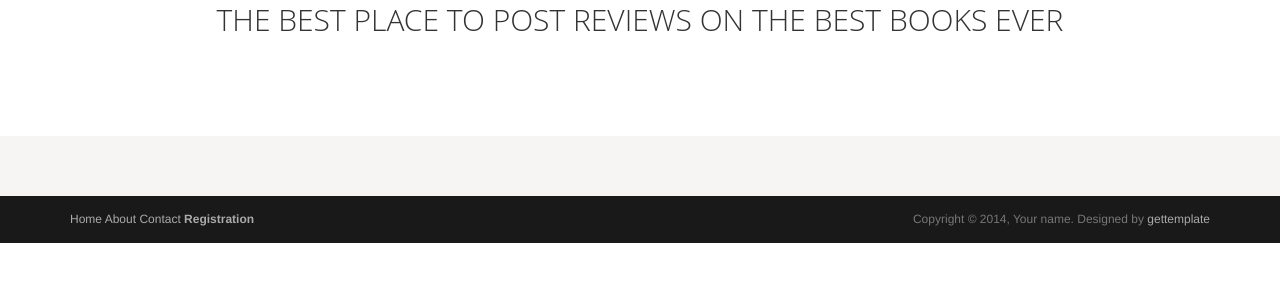
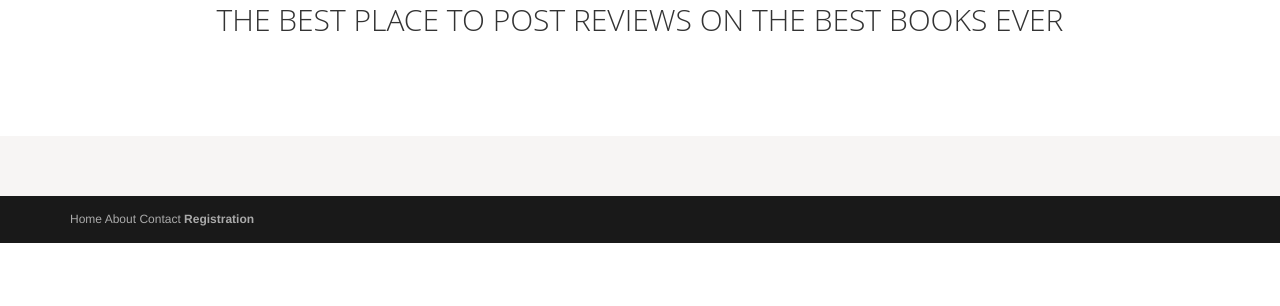
Before and after one commit to Call-X/LITReview, a Django app: page / in a window 1280 px wide. Shown: the part 394-700 px from the top of the page. Run offline with Django 4.2, Linux system fonts and the light colour scheme; some libraries are stand-ins or nearby versions.

Commit message:
FC 09022022

```diff
--- a/core/templates/core/index.html
+++ b/core/templates/core/index.html
@@ -5,15 +5,12 @@
 	<meta charset="utf-8">
 	<meta name="viewport"    content="width=device-width, initial-scale=1.0">
 	<meta name="description" content="">
-	<meta name="author"      content="Sergey Pozhilov (GetTemplate.com)">
-
-	<title>Progressus - Free business bootstrap template by GetTemplate</title>
 
 <!-- 	<link rel="shortcut icon" href="static/css/assets/logo.png"> -->
 
 	<link rel="stylesheet" media="screen" href="static/css/assets/background.jpg">
 	<link rel="stylesheet" href="static/css/bootstrap.min.css">
-	<link rel="stylesheet" href="static/css/font-awesome.min.css">
+
 
 	<!-- Custom styles for our template -->
 	<link rel="stylesheet" href="static/css/bootstrap-theme.css" media="screen" >
@@ -27,11 +24,11 @@
 			<div class="navbar-header">
 				<!-- Button for smallest screens -->
 				<button type="button" class="navbar-toggle" data-toggle="collapse" data-target=".navbar-collapse"><span class="icon-bar"></span> <span class="icon-bar"></span> <span class="icon-bar"></span> </button>
-				<a class="navbar-brand" href="index.html"><img src="static/css/assets/logo.png" alt="Progressus HTML5 template"></a>
+				<a class="navbar-brand" href="index.html"><img src="static/css/assets/logo.png" alt=""></a>
 			</div>
 			<div class="navbar-collapse collapse">
 				<ul class="nav navbar-nav pull-right">
-					<li class="active"><a href="#">HOME</a></li>
+					<li class="active"><a href="">HOME</a></li>
 					<li><a href="Flux.html">FLUX</a></li>
 					<li class="dropdown">
 						<a href="#" class="dropdown-toggle" data-toggle="dropdown">POST <b class="caret"></b></a>
@@ -40,8 +37,8 @@
 							<li class="active"><a href="sidebar-right.html">Right Sidebar</a></li>
 						</ul>
 					</li>
-					<li><a href="register.html">REGISTRATION</a></li>
-					<li><a class="btn" href="signin.html">SIGN IN / SIGN OUT</a></li>
+					<li><a href="register">REGISTRATION</a></li>
+					<li><a class="btn" href="signin">SIGN IN / SIGN OUT</a></li>
 				</ul>
 			</div><!--/.nav-collapse -->
 		</div>
@@ -54,9 +51,11 @@
 			<div class="row">
 				<h1 class="lead">WELCOME ON LITReview </h1>
 				<div class="box">
-					{% block signin %}{% endblock signin %}
-
+					{% block signin %}{% endblock %}
+					{% block register %}{% endblock register %}
 				</div>
+			</div>
+		</div>
 
 	</header>
 	<!-- /Header -->
@@ -100,13 +99,8 @@
 						</div>
 					</div>
 
-					<div class="col-md-6 widget">
-						<div class="widget-body">
-							<p class="text-right">
-								Copyright &copy; 2014, Your name. Designed by <a href="http://gettemplate.com/" rel="designer">gettemplate</a>
-							</p>
-						</div>
-					</div>
+
+
 
 				</div> <!-- /row of widgets -->
 			</div>
--- a/core/templates/core/register.html
+++ b/core/templates/core/register.html
@@ -8,4 +8,4 @@
         {{  form.as_p }}
     </form>
 
-{% endblock register %}
+{% endblock  %}
--- a/core/templates/core/signin.html
+++ b/core/templates/core/signin.html
@@ -10,4 +10,4 @@
         <input type="submit" value="Login">
     </form>
 
-{% endblock signin %}
+{% endblock %}
--- a/core/urls.py
+++ b/core/urls.py
@@ -7,7 +7,7 @@ from django.contrib.auth.views import LoginView
 
 
 urlpatterns = [
-    path('', HomeView.as_view(), name ="home"),
-    path('signin/', LoginView.as_view(), name="signin"),
-    path('register/', RegistrationView.as_view(), name="users_register"),
+    path('', HomeView.as_view(template_name='core/index.html'), name ="home"),
+    path('signin/', LoginView.as_view(template_name='core/signin.html'), name="signin"),
+    path('register/', RegistrationView.as_view(template_name = "core/register.html"), name="users_register"),
 ]
--- a/core/views.py
+++ b/core/views.py
@@ -22,14 +22,14 @@ class HomeView(FormView):
 
     template_name = "core/index.html"
     form_class = LogForm
-    success_url = reverse_lazy("core : home")
+    success_url = reverse_lazy("core : index")
 
 class RegistrationView(CreateView):
     template_name = "core/register.html"
     form_class = UserCreationForm
-    success_url = reverse_lazy("core : home")
+    success_url = reverse_lazy("core : index")
 
-class loginPage(View):
+class LoginView(View):
     form_class = forms.LoginForm
     template_name = 'core/signin.html'
 
```
